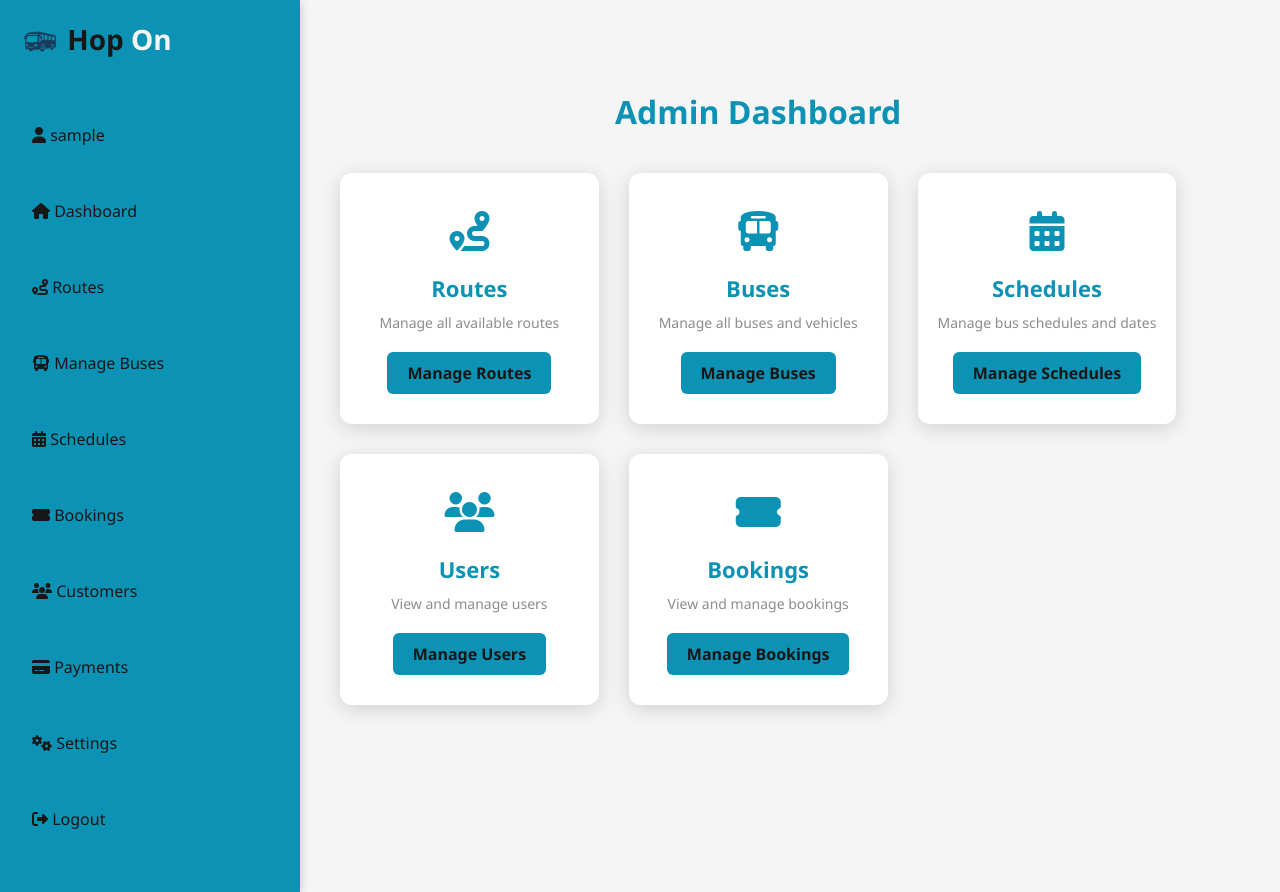
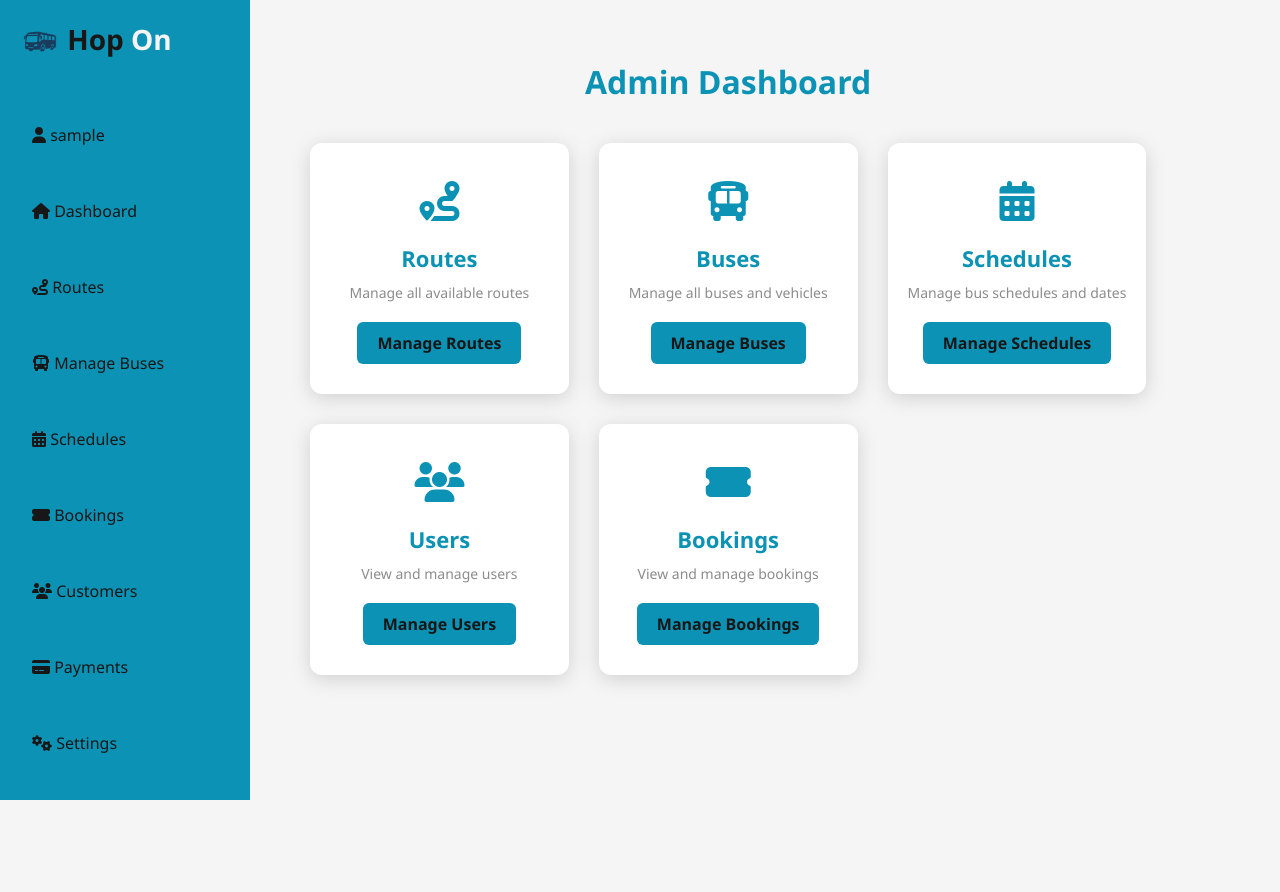
Before and after one commit to aayushbadal/HopOn, a PHP site: page /Admin/dashboard.php in a window 1280 px wide. After the commit the page ends 800 px from the top, so only its background shows below. Run offline with PHP 8.4, Linux system fonts and the light colour scheme; the visitor is signed in with stand-in values (Sample User, id 1).

Commit message:
Dashboard css change

```diff
--- a/Admin/assets/css/dashboard.css
+++ b/Admin/assets/css/dashboard.css
@@ -41,11 +41,14 @@ header{
 }
 
 .sidebar-container{
-  width: 300px;
-  margin: 0 auto;
-  padding: 20px 20px;
-  min-height: 100vh;
-  max-height: 200vh;
+  position: fixed;
+  top: 0;
+  left: 0;
+  width: 250px;
+  height: 100vh;
+  background-color: var(--primary);
+  overflow-y: auto;
+  padding: 20px;
 }
 
 
@@ -202,9 +205,8 @@ header{
 
 
 .dashboard-section {
-    padding: 50px 20px;
-    min-height: 80vh;
-    background-color: var(--secondary);
+  margin-left: 270px;
+  padding: 20px;
 }
 
 .section-title {
@@ -285,6 +287,10 @@ header{
 
 /*manage routes style */
 
+.routes-section{
+  margin-left: 270px;
+  padding: 20px;
+}
 
 .section-title{
   font-size: 32px;
@@ -326,6 +332,10 @@ header{
 
 /*manage vehicle style */
 
+.vehicle-section{
+  margin-left: 270px;
+  padding: 20px;
+}
 
 .section-title{
   font-size: 32px;
```
